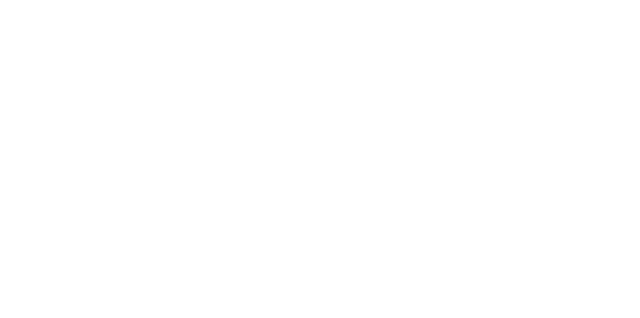
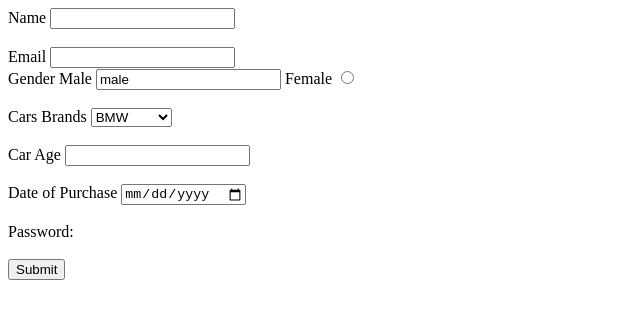
Before and after one commit to acciojob/car-insurance-form-ShikhaSharma1111, a website: page main.html in a window 1280 px wide. Shown: the whole page, without its empty margins (0-640 px from the left). Drawn offline with Linux system fonts and the light colour scheme.

Commit message:
created a submission

```diff
--- a/main.html
+++ b/main.html
@@ -8,6 +8,51 @@
 
 <body>
 	<!-- the entire body must be written by student -->
+	<form method="post">
+		<div>
+			<label for="name">Name</label>
+			<input type="text" id="name" name="name" required>
+		</div>
+		<br>
+		<div>
+			<label for="email">Email</label>
+			<input type="email" id="email" name="email" required"
+		</div>
+		<br>
+		<div>
+			<label for="gender">Gender</label>
+			<label for="male">Male</label>
+			<input type="raio" name="gender" id=male value="male" required>
+			<label for="famale">Female</label>
+			<input type="radio" name="gender"id=female value="famale" required>
+		</div>
+		<br>
+		<div>
+			<label for="cars" >Cars Brands</label>
+			<select id="cars" name "cars">
+				<option value ="MMW">BMW</option>
+				<option value ="Audi">Audi</option>
+				<option value ="Mercedez">Mercedez</option>
+			</select>
+		</div>
+		<br>
+		<div>
+			<label for="carage">Car Age</label>
+			<input type="text" name="carage" id="carage" required>
+		</div>
+		<br>
+		<div>
+			<label for="dop">Date of Purchase</label>
+			<input type="date" name="dop" id="dop" required>
+		</div>
+		<br>
+		<div>
+			<label for="password">Password:</label>
+			<inpu type="password" id="password" name="password" required>
+		</div>
+		<br>
+		<button type="submit">Submit</button>
+	</form>
     <script type="text/javascript" src="./script.js">
 </script>
 
```
